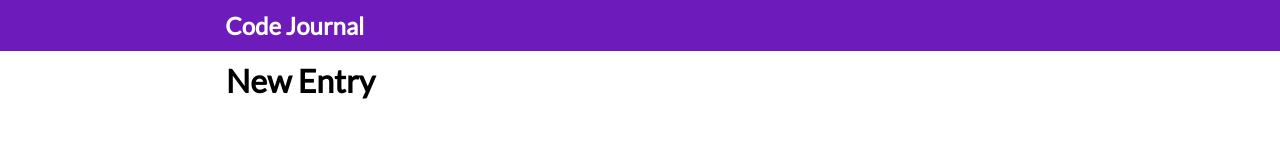
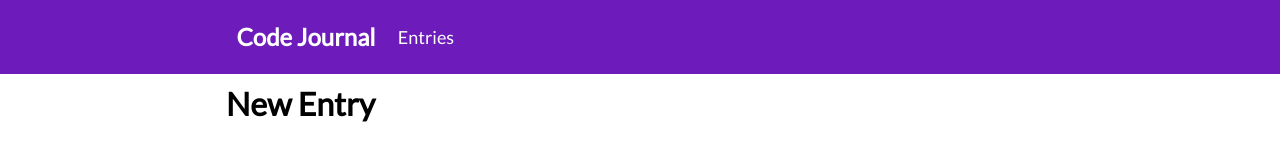
Before and after one commit to devanrivera98/code-journal, a website: page index.html in a window 1280 px wide. Drawn offline with Linux system fonts and the light colour scheme.

Commit message:
Add an anchor to the navbar to show the ”entries” view. You will need to create an event handler function that utilizes the viewSwap function to show the proper view.

```diff
--- a/css/styles.css
+++ b/css/styles.css
@@ -23,3 +23,11 @@ ul {
 html {
   font-family: Lato, sans-serif;
 }
+
+a {
+  color: white;
+  display: flex;
+  align-items: center;
+  font-size: 18px;
+  cursor: pointer;
+}
--- a/index.html
+++ b/index.html
@@ -21,7 +21,10 @@
 <body>
   <header>
     <div class="container">
-      <h2 class="row column-row" id="header-h2" >Code Journal</h2>
+      <div class="row">
+        <h2 class="row column-row" id="header-h2" >Code Journal</h2>
+        <a class="row column-row">Entries</a>
+      </div>
     </div>
   </header>
   <main class="container">
--- a/js/main.js
+++ b/js/main.js
@@ -97,3 +97,6 @@ function viewSwap(name) {
   data.view = name;
 }
 viewSwap();
+
+var $anchor = document.querySelector('a');
+$anchor.addEventListener('click', viewSwap);
```
